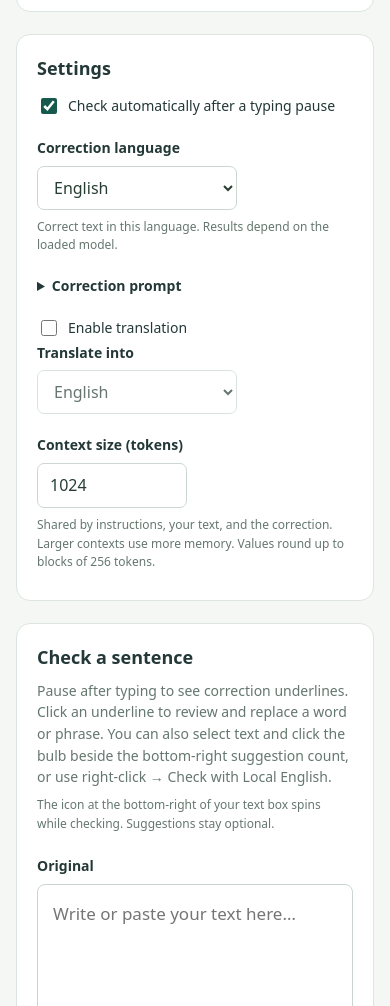
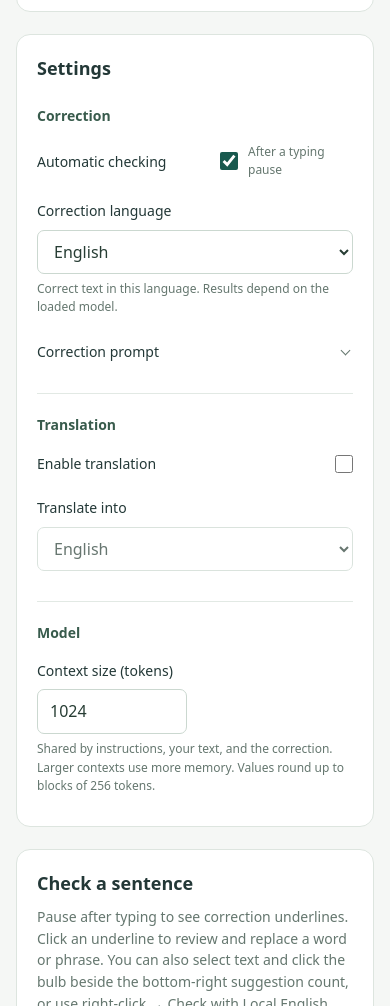
Before and after one commit to ForteDexe/Wordwell, a website with bundled scripts: page extension/workspace.html in a window 390 px wide. Shown: the part 632-1638 px from the top of the page. Built offline with nearby package versions, Linux system fonts and the light colour scheme.

Commit message:
Organize workspace settings into categorized rows

```diff
--- a/extension/workspace.css
+++ b/extension/workspace.css
@@ -15,17 +15,29 @@ section { background: white; border: 1px solid #dde5df; border-radius: 14px; pad
 .file-label { font-size: 14px; flex: 1; min-width: 260px; } input[type=file] { display: block; width: 100%; margin-top: 6px; font: inherit; color: #586c65; }
 input::file-selector-button { border: 1px solid #ccd9d0; border-radius: 5px; padding: 7px 10px; margin-right: 10px; background: #f8faf8; cursor: pointer; }
 .muted { color: #65776f; font-size: 14px; } .small { font-size: 12px; } .editors { display: grid; grid-template-columns: 1fr 1fr; gap: 20px; margin: 22px 0 18px; }
-.auto-setting { display: flex; align-items: center; gap: 8px; margin: 12px 0 3px; font-weight: 400; }
-.auto-setting input { accent-color: #18594e; width: 16px; height: 16px; }
-.context-setting { margin-top: 20px; }
-.language-setting, .translation-setting { margin-top: 20px; }
-.language-setting select, .translation-setting select { max-width: 100%; border: 1px solid #cbd8d0; border-radius: 7px; padding: 9px 12px; font: inherit; color: #273d34; background: white; }
-.language-setting select:focus-visible, .translation-setting select:focus-visible { outline: 2px solid #409076; outline-offset: 3px; }
-.prompt-setting { margin-top: 20px; }
-.prompt-setting summary { cursor: pointer; font-weight: 600; font-size: 14px; }
-.prompt-setting label { margin-top: 12px; }
+.settings-card > h2 { margin-bottom: 22px; }
+.settings-group { min-width: 0; }
+.settings-group + .settings-group { border-top: 1px solid #e2e9e4; padding-top: 20px; margin-top: 20px; }
+.settings-group h3 { margin: 0 0 6px; color: #385b4c; font-size: 14px; font-weight: 650; }
+.setting-row { display: grid; grid-template-columns: 240px minmax(0, 1fr); gap: 32px; align-items: start; padding: 10px 0; }
+.setting-row > label { margin: 0; padding-top: 9px; font-weight: 500; }
+.setting-row--toggle { align-items: center; }
+.setting-row--toggle > label { padding-top: 0; }
+.setting-control { min-width: 0; }
+.setting-control > p { margin: 6px 0 0; }
+.checkbox-control { display: flex; align-items: center; gap: 10px; min-height: 26px; }
+.checkbox-control input { accent-color: #18594e; width: 18px; height: 18px; margin: 0; cursor: pointer; flex-shrink: 0; }
+.setting-control select { width: 240px; max-width: 100%; border: 1px solid #cbd8d0; border-radius: 7px; padding: 9px 12px; font: inherit; color: #273d34; background: white; }
+.setting-control select:focus-visible { outline: 2px solid #409076; outline-offset: 3px; }
+.prompt-setting { margin-top: 4px; }
+.prompt-setting summary { display: grid; grid-template-columns: 240px minmax(0, 1fr) auto; align-items: center; gap: 32px; margin: 0; padding: 10px 0; cursor: pointer; font-weight: 500; font-size: 14px; list-style: none; }
+.prompt-setting summary::-webkit-details-marker { display: none; }
+.prompt-setting summary::after { content: ''; width: 6px; height: 6px; border-right: 1.5px solid #65776f; border-bottom: 1.5px solid #65776f; transform: rotate(45deg); margin: 0 4px 3px 0; }
+.prompt-setting[open] summary::after { transform: rotate(225deg); margin-top: 6px; }
+.prompt-setting summary:focus-visible { outline: 2px solid #409076; outline-offset: 3px; border-radius: 3px; }
+.prompt-content { margin-top: 12px; padding: 16px; border: 1px solid #e2e9e4; border-radius: 8px; background: #f8faf8; }
 .prompt-setting textarea { min-height: 150px; font-size: 14px; }
-#prompt-status { margin-left: 8px; }
+#prompt-status { font-weight: 400; }
 .context-controls { display: flex; align-items: center; gap: 10px; flex-wrap: wrap; }
 .context-controls input { width: 150px; max-width: 100%; border: 1px solid #cbd8d0; border-radius: 7px; padding: 9px 12px; font: inherit; color: #273d34; background: white; }
 .context-controls input:focus-visible { outline: 2px solid #409076; outline-offset: 3px; }
@@ -42,3 +54,13 @@ button:disabled { opacity: .45; cursor: default; } button:focus-visible { outlin
 footer { font-size: 12px; color: #6a7a72; padding: 0 3px 24px; } summary { cursor: pointer; margin-top: 14px; } pre { white-space: pre-wrap; overflow-wrap: anywhere; font-size: 12px; }
 [hidden] { display: none !important; }
 @media (max-width: 720px) { main { margin-top: 25px; padding: 0 16px; } .editors { grid-template-columns: 1fr; } section { padding: 20px; } .badge { display: none; } }
+@media (max-width: 720px) {
+  .setting-row { grid-template-columns: minmax(0, 1fr); gap: 8px; }
+  .setting-row > label { padding-top: 0; }
+  .setting-row--toggle { grid-template-columns: minmax(0, 1fr) auto; gap: 16px; }
+  .setting-row--toggle .checkbox-control { justify-content: end; }
+  .setting-row--toggle #auto-check-help { max-width: 105px; }
+  .setting-control select { width: 100%; }
+  .prompt-setting summary { grid-template-columns: minmax(0, 1fr) auto auto; gap: 12px; }
+  .prompt-content { padding: 12px; }
+}
--- a/extension/workspace.html
+++ b/extension/workspace.html
@@ -22,31 +22,50 @@
   </section>
   <section class="settings-card" aria-labelledby="settings-heading">
     <h2 id="settings-heading">Settings</h2>
-    <label class="auto-setting"><input id="auto-check" type="checkbox" checked> Check automatically after a typing pause</label>
-    <div class="language-setting">
+    <div class="settings-group" role="group" aria-labelledby="correction-settings-heading">
+      <h3 id="correction-settings-heading">Correction</h3>
+      <div class="setting-row setting-row--toggle">
+        <label for="auto-check">Automatic checking</label>
+        <div class="checkbox-control"><input id="auto-check" type="checkbox" checked aria-describedby="auto-check-help"><span id="auto-check-help" class="small muted">After a typing pause</span></div>
+      </div>
+      <div class="setting-row">
         <label for="target-language">Correction language</label>
+        <div class="setting-control">
           <select id="target-language" aria-describedby="language-help"><option value="en">English</option></select>
           <p id="language-help" class="small muted">Correct text in this language. Results depend on the loaded model.</p>
         </div>
+      </div>
       <details class="prompt-setting" id="prompt-settings">
-      <summary>Correction prompt</summary>
+        <summary><span>Correction prompt</span><span id="prompt-status" class="small muted" role="status"></span></summary>
+        <div class="prompt-content">
           <label for="custom-prompt">Prompt</label>
           <textarea id="custom-prompt" rows="6" maxlength="50000" spellcheck="false" data-local-english-ignore aria-describedby="prompt-help"></textarea>
           <p id="prompt-help" class="small muted">A custom prompt replaces the correction language's default. Leave blank and save to use the default prompt.</p>
-      <button id="save-prompt" class="secondary">Save prompt</button>
-      <button id="default-prompt" class="text-button">Load default</button>
-      <span id="prompt-status" class="small muted" role="status"></span>
+          <div class="actions"><button id="save-prompt" class="secondary">Save prompt</button><button id="default-prompt" class="text-button">Load default</button></div>
+        </div>
       </details>
-    <div class="translation-setting">
-      <label class="auto-setting"><input id="translation-enabled" type="checkbox"> Enable translation</label>
+    </div>
+    <div class="settings-group" role="group" aria-labelledby="translation-settings-heading">
+      <h3 id="translation-settings-heading">Translation</h3>
+      <div class="setting-row setting-row--toggle">
+        <label for="translation-enabled">Enable translation</label>
+        <div class="checkbox-control"><input id="translation-enabled" type="checkbox"></div>
+      </div>
+      <div class="setting-row">
         <label for="translation-language">Translate into</label>
-      <select id="translation-language" disabled><option value="en">English</option></select>
+        <div class="setting-control"><select id="translation-language" disabled><option value="en">English</option></select></div>
       </div>
-    <div class="context-setting">
+    </div>
+    <div class="settings-group" role="group" aria-labelledby="model-settings-heading">
+      <h3 id="model-settings-heading">Model</h3>
+      <div class="setting-row">
         <label for="context-size">Context size (tokens)</label>
+        <div class="setting-control">
           <div class="context-controls"><input id="context-size" type="number" min="512" max="8192" step="256" value="1024" required aria-describedby="context-help context-validation"><button id="apply-context" class="secondary" hidden>Apply and reload model</button></div>
           <p id="context-help" class="small muted">Shared by instructions, your text, and the correction. Larger contexts use more memory. Values round up to blocks of 256 tokens.</p>
           <p id="context-validation" class="small" role="alert" hidden></p>
+        </div>
+      </div>
     </div>
   </section>
   <section class="editor-card" aria-labelledby="editor-heading">
```
Also changed, not shown: README.md. Lines whose indentation alone changed are shown as unchanged.
